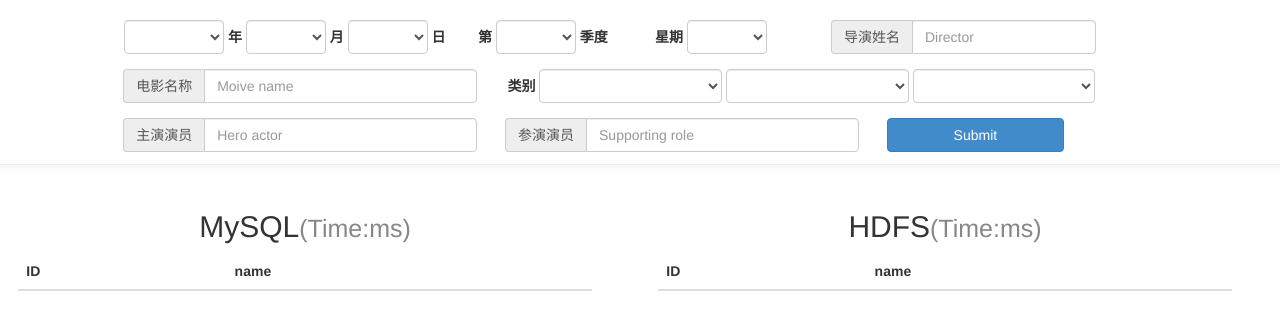
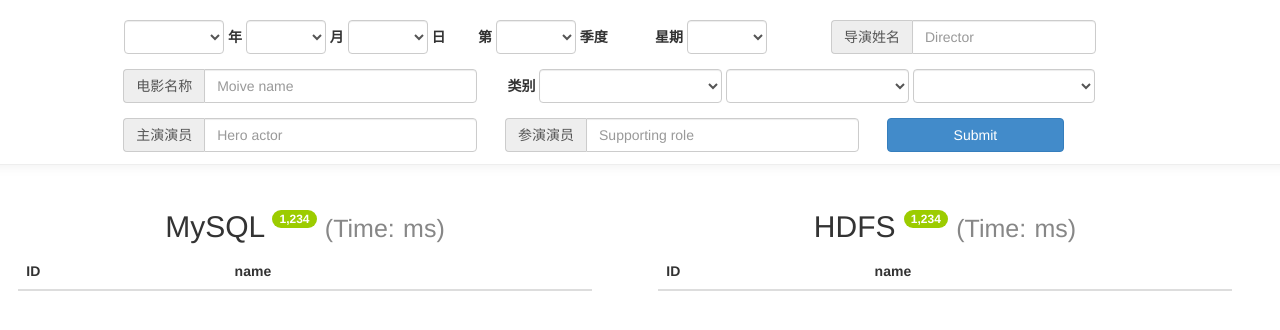
Before and after one commit to Winely/MoiveWarehouse-Visualization, a plain HTML site: page index.html in a window 1280 px wide. Drawn offline with Linux system fonts and the light colour scheme.

Commit message:
加了个badge

```diff
--- a/css/index.css
+++ b/css/index.css
@@ -64,3 +64,8 @@ select.category {
     display: inline;
     width: 31%;
 }
+
+.badge{
+    vertical-align: text-top;
+    background-color: #9ccc00;
+}
--- a/index.html
+++ b/index.html
@@ -96,8 +96,12 @@
 </div>
 <div class="result row">
     <div class="col-md-6" id="db">
-        <h2 class="title">MySQL<span class="time">(Time:</span><span id="time-MySQL" class="time"></span><span
-                class="time">ms)</span></h2>
+        <h2 class="title">
+            MySQL
+            <span class="badge" id="result-MySQL">1,234</span>
+            <span class="time">(Time:</span>
+            <span id="time-MySQL" class="time"></span>
+            <span class="time">ms)</span></h2>
         <!--<input type="button" value="mysql停止计时！" onClick="end_timekeeper1()">-->
         <!--<input type="button" value="HDFS停止计时！" onClick="end_timekeeper2()">-->
         <table class="table table-hover">
@@ -121,8 +125,12 @@
         </table>
     </div>
     <div class="col-md-6" id="dfs">
-        <h2 class="title">HDFS<span class="time">(Time:</span><span id="time-HDFS" class="time"></span><span
-                class="time">ms)</span></h2>
+        <h2 class="title">HDFS
+            <span class="badge" id="result-HDFS">1,234</span>
+            <span class="time">(Time:</span>
+            <span id="time-HDFS" class="time"></span>
+            <span class="time">ms)</span>
+        </h2>
         <table class="table table-hover">
             <thead>
             <tr>
```
